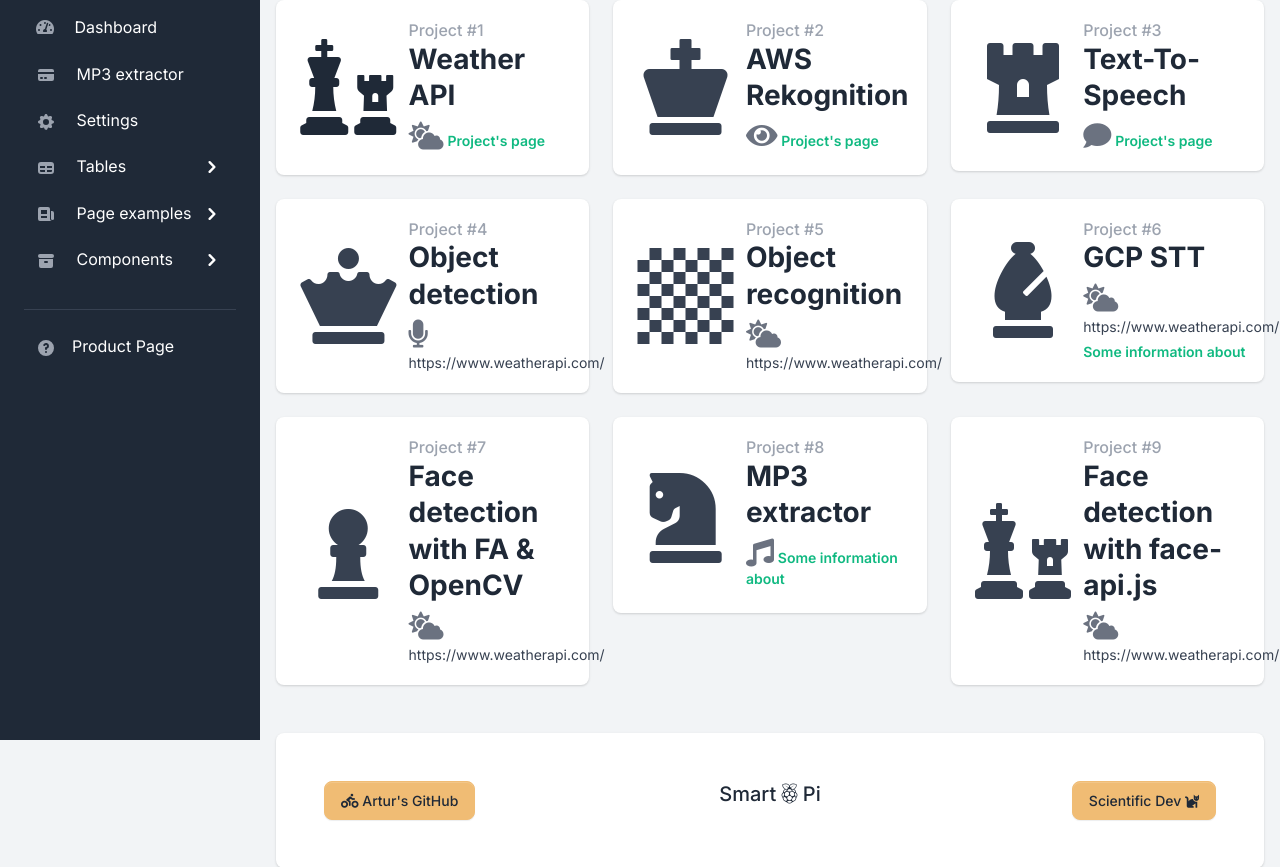
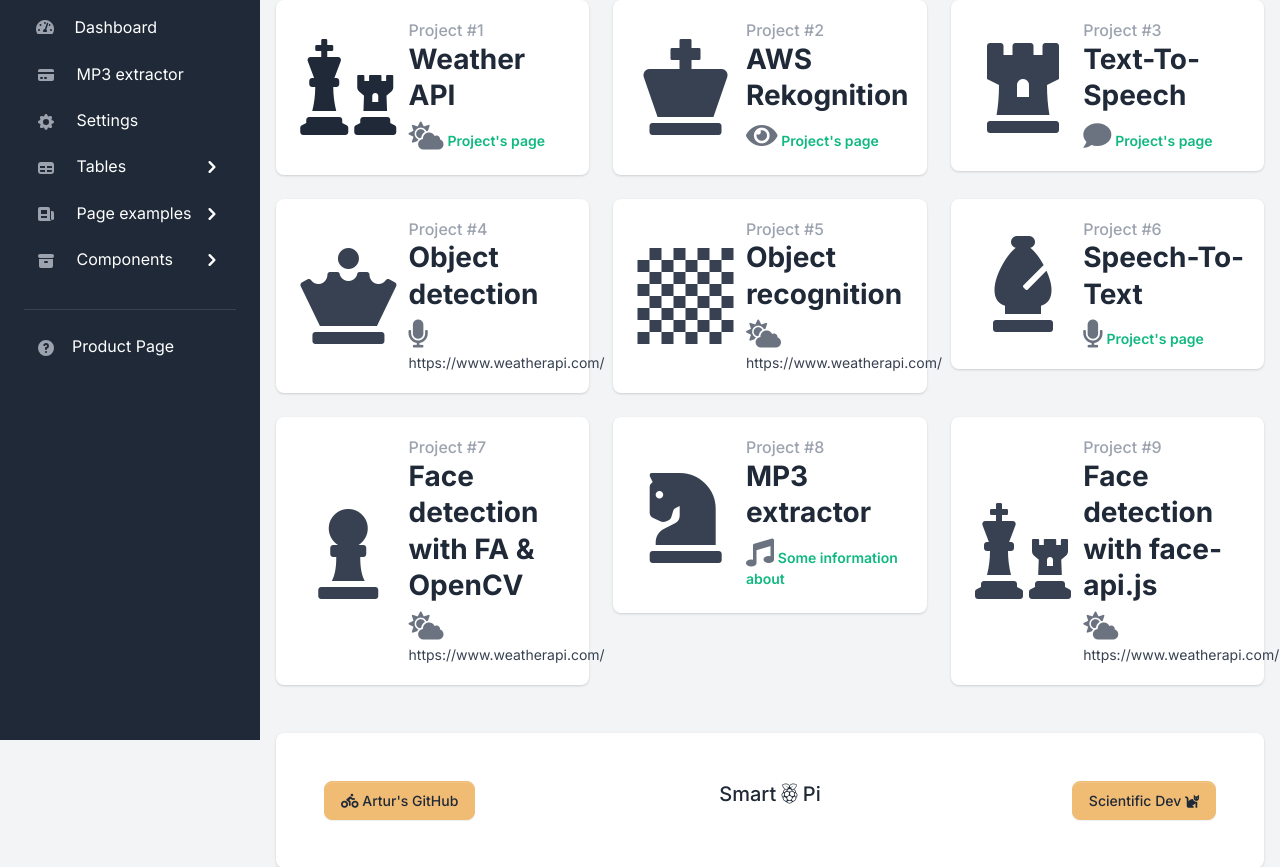
Before and after one commit to zacniewski/SmartPi, a Django app: template apps/templates/home/dashboard.html in a window 1280 px wide. Shown: the part 60-927 px from the top of the page. Run offline with Django 3.2, Linux system fonts and the light colour scheme; the template is opened without the code that fills it, so the values that code supplies are empty; some libraries are stand-ins or nearby versions.

Commit message:
Links to projects #6

```diff
--- a/apps/templates/home/dashboard.html
+++ b/apps/templates/home/dashboard.html
@@ -185,25 +185,24 @@
                             </div>
                             <div class="d-sm-none">
                                 <h2 class="fw-extrabold h5">Project #6</h2>
-                                <h3 class="mb-1">GCP STT</h3>
+                                <h3 class="mb-1">
+                                    <a href="{% url 'gcp:text_to_speech' %}">Speech-To-Text</a>
+                                </h3>
                             </div>
                         </div>
                         <div class="col-12 col-xl-7 px-xl-0">
                             <div class="d-none d-sm-block">
                                 <h2 class="h6 text-gray-400 mb-0">Project #6</h2>
-                                <h3 class="fw-extrabold mb-2">GCP STT</h3>
+                                <h3 class="fw-extrabold mb-2">
+                                    <a href="{% url 'gcp:text_to_speech' %}">Speech-To-Text</a>
+                                </h3>
                             </div>
                             <small class="d-flex align-items-center text-gray-500">
-                                <i class="fas fa-cloud-sun fa-2x"></i>
+                                <a href="https://cloud.google.com/speech-to-text" target="_blank">
+                                    <i class="fas fa-microphone fa-2x"></i>
+                                    <span class="text-success fw-bolder">Project's page</span>
+                                </a>
                             </small>
-                            <div class="small d-flex mt-1">
-                                <div>https://www.weatherapi.com/ </div>
-                            </div>
-                            <div class="small d-flex mt-1">
-                                <div>
-                                    <span class="text-success fw-bolder">Some information about</span>
-                                </div>
-                            </div>
                         </div>
                     </div>
                 </div>
```
